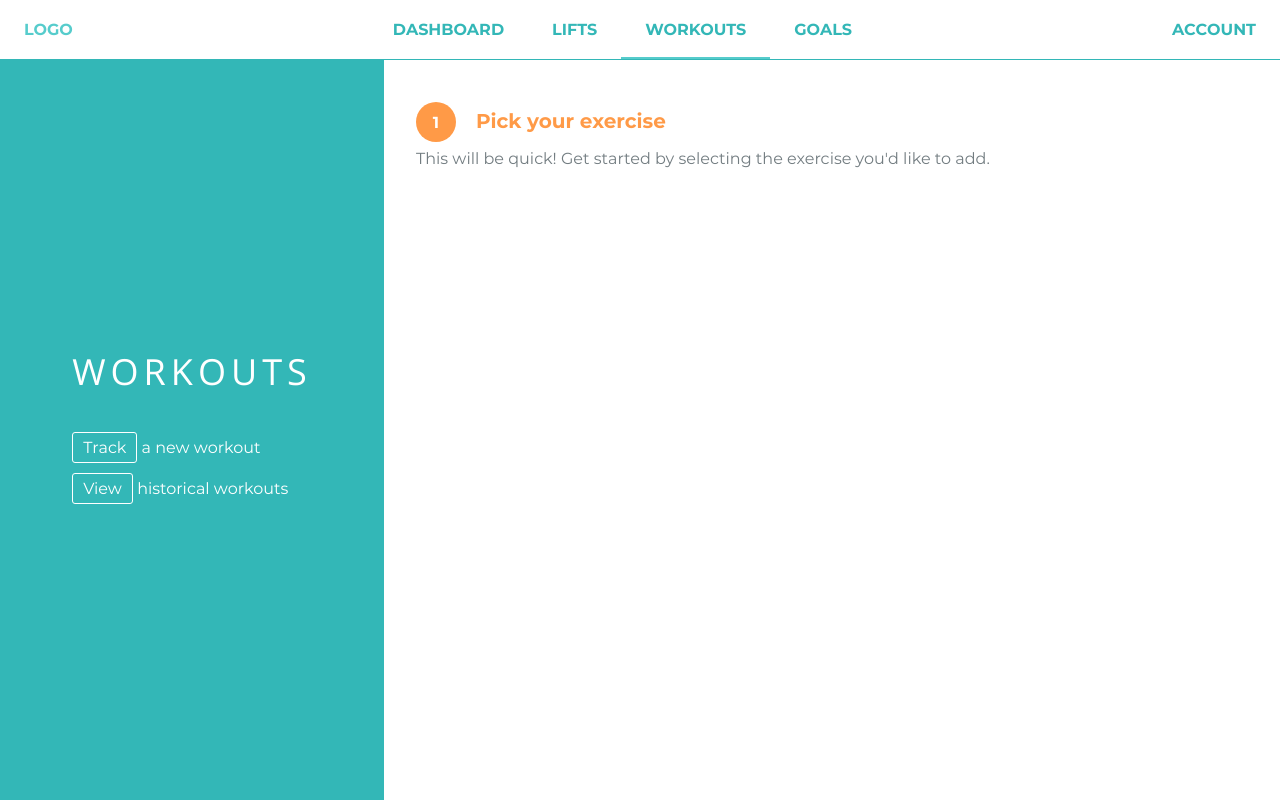
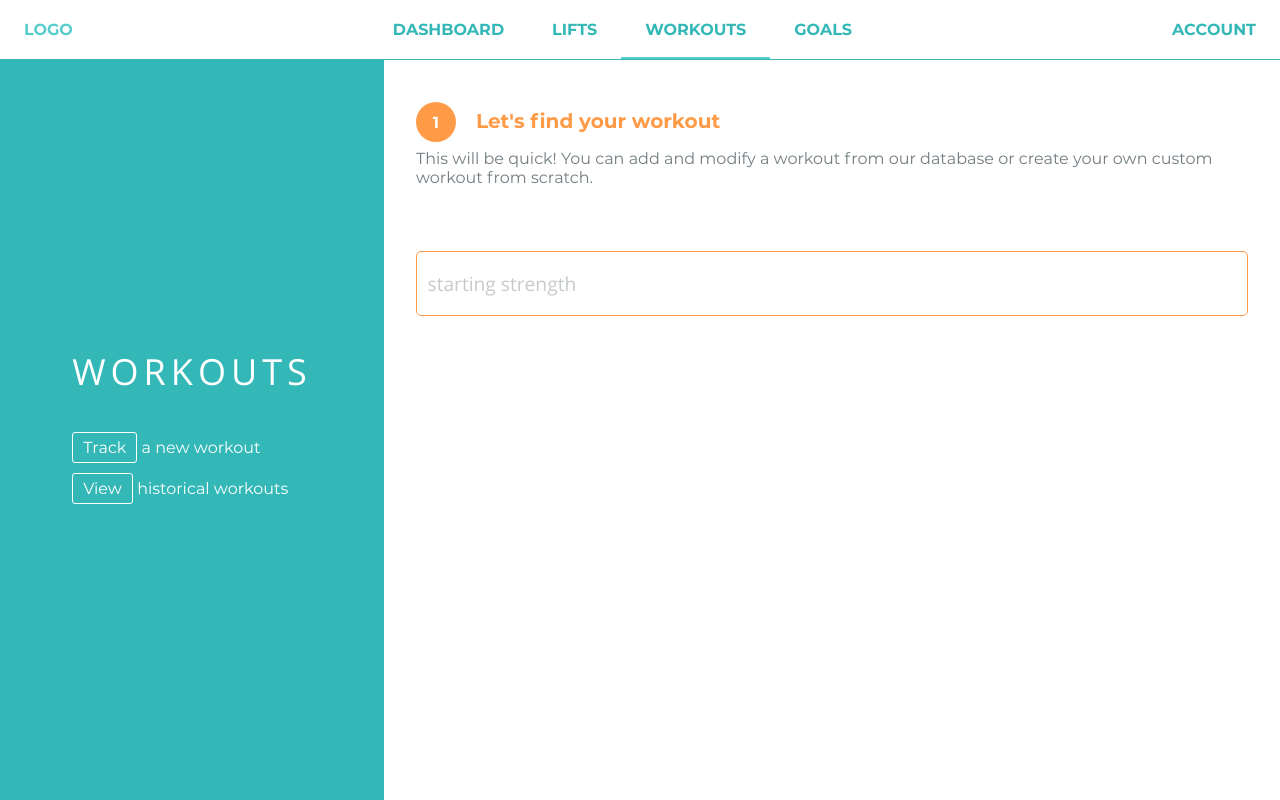
Before and after one commit to aathornburg/lift-tracker, an Angular app: page /workouts in a window 1280 px wide. Both pictures are taken after a click on the button "Track a workout". Built offline with nearby package versions, Linux system fonts and the light colour scheme.

Commit message:
Added input box for workout

```diff
--- a/src/app/pages/workouts/components/workouts/workouts.component.html
+++ b/src/app/pages/workouts/components/workouts/workouts.component.html
@@ -23,9 +23,12 @@
     <lt-step>
         <div class="workouts-page-content__track-workouts-step-wrapper">
             <div class="workouts-page-content__track-workout-step-number">1</div>
-            <h2 class="workouts-page-content__track-workout-step-title">Pick your exercise</h2>
-            <div class="workouts-page-content__track-workout-step-description">This will be quick! Get started by selecting the exercise you'd like to add.</div>
+            <h2 class="workouts-page-content__track-workout-step-title">Let's find your workout</h2>
+            <div class="workouts-page-content__track-workout-step-description">This will be quick! You can add and modify a workout from our database or create your own custom workout from scratch.</div>
+            <div class="workouts-page-content__track-workout-main-input-wrapper">
+                <label for="workouts-page-content__track-workout-main-input" *ngIf="!workoutMainInput.value">starting strength</label>
+                <input type="text" #workoutMainInput class="workouts-page-content__track-workout-main-input" id="workouts-page-content__track-workout-main-input" />
+            </div>
         </div>
-
     </lt-step>
 </lt-step-group>
--- a/src/app/pages/workouts/components/workouts/workouts.component.scss
+++ b/src/app/pages/workouts/components/workouts/workouts.component.scss
@@ -69,3 +69,33 @@
         color: $main-color;
     }
 }
+
+.workouts-page-content__track-workout-main-input-wrapper {
+    $input-padding: 10px;
+    $input-border-width: 1.5px;
+    position: relative;
+    margin-top: 4em;
+    width: 100%;
+    height: 65px;
+
+    label {
+        display: flex;
+        align-items: center;
+        position: absolute;
+        height: 100%;
+        padding: calc(#{$input-padding + $input-border-width});
+        box-sizing: border-box;
+        color: $font-color-lighter;
+        cursor: text;
+    }
+
+    input {
+        width: 100%;
+        height: 100%;
+        border: $input-border-width solid $complement-color;
+        border-radius: 5px;
+        padding: $input-padding;
+        box-sizing: border-box;
+        color: $font-color;
+    }
+}
```
